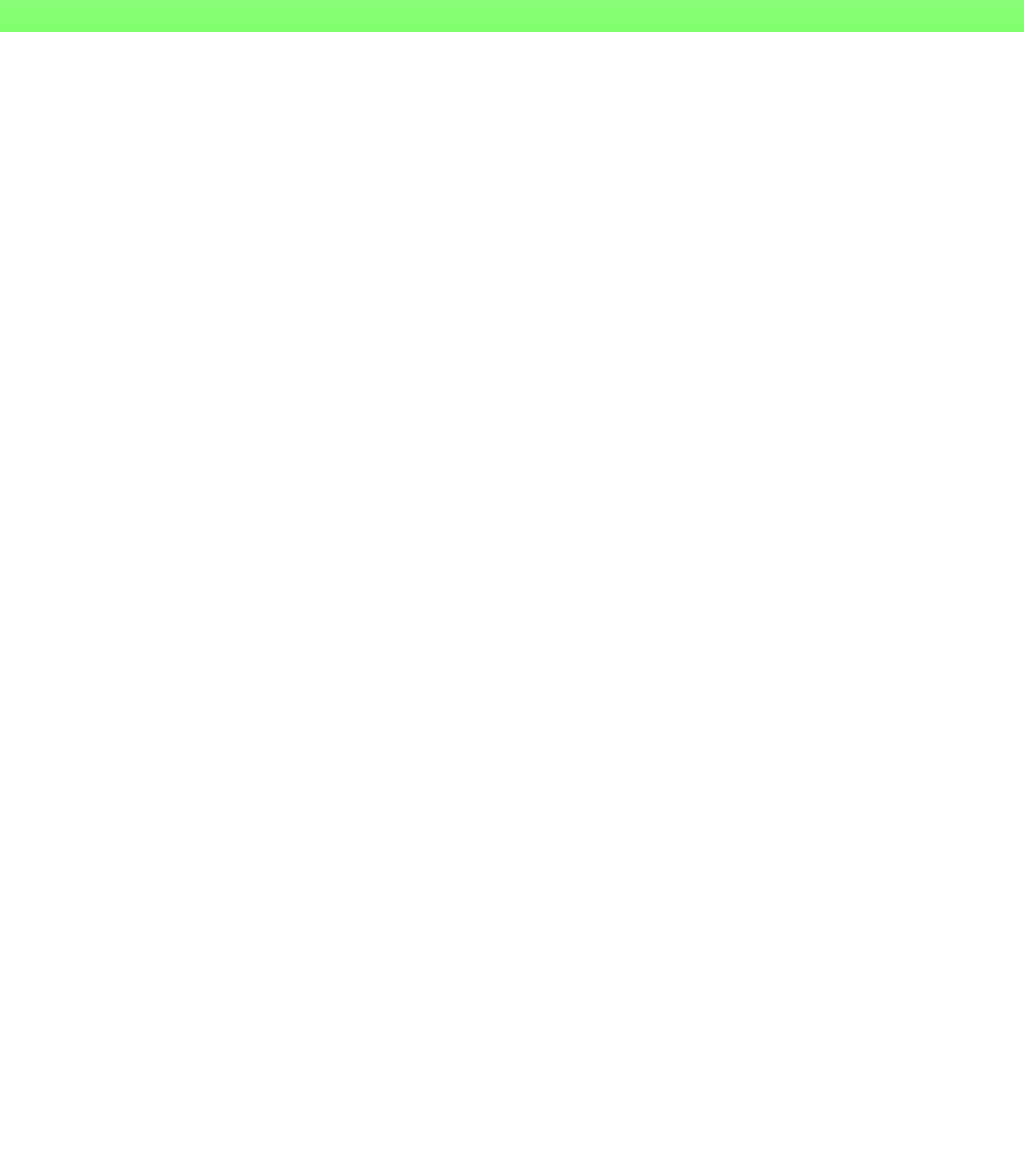
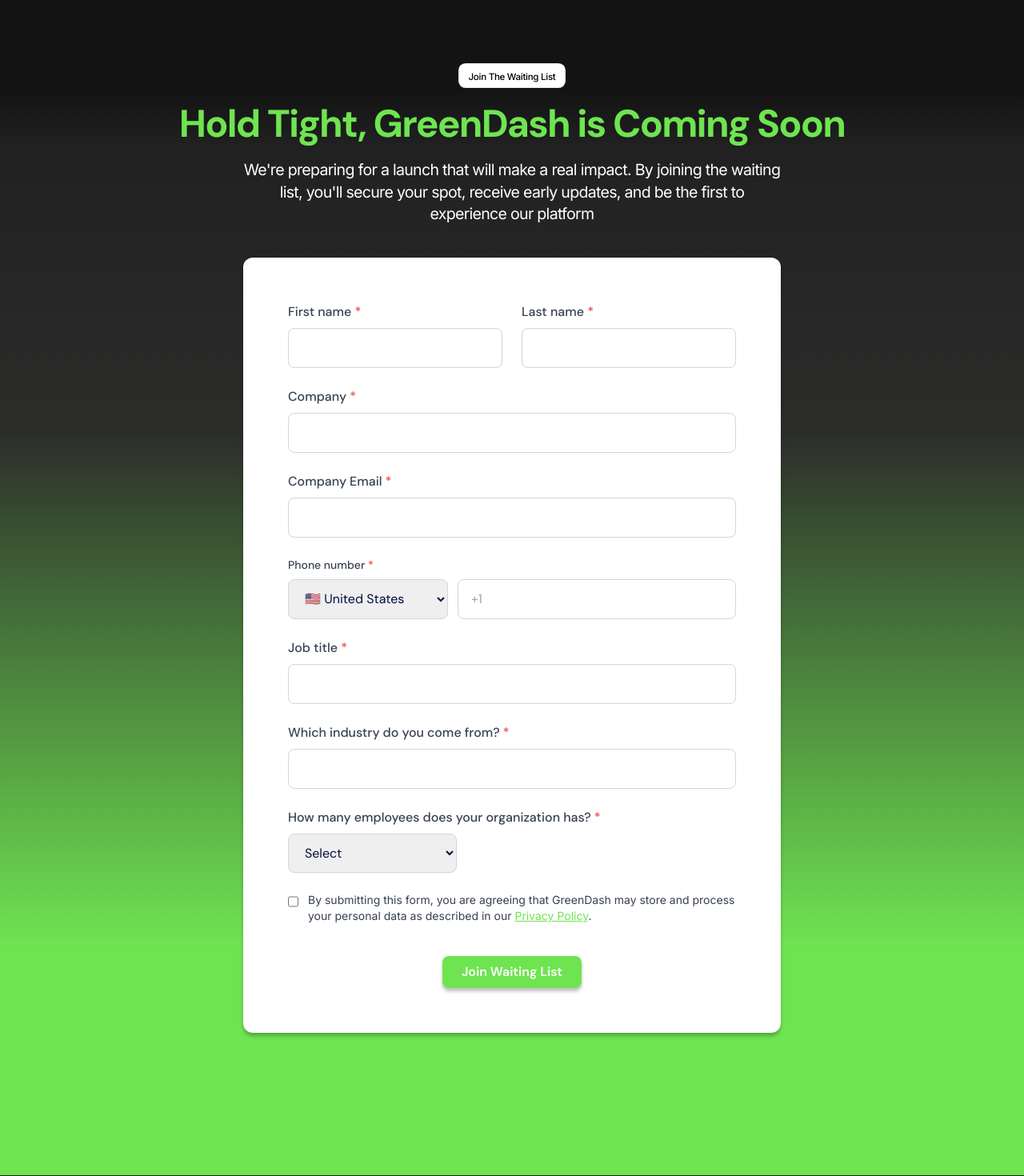
Before and after one commit to Luckzman/greendash-website, a Next.js app: page /getting-started in a window 1280 px wide. Before the commit this address had no page. Shown: the part 760-2230 px from the top of the page at 80% size. Before the commit the page ends 800 px from the top, so only its background shows below. Built offline with nearby package versions, Linux system fonts and the light colour scheme.

Commit message:
complete the professional pages

```diff
--- a/src/app/_getting-started/page.tsx
+++ /dev/null
@@ -1,13 +0,0 @@
-import JoinWaitingListForm from "@/components/JoinWaitingListForm";
-import Hero from "../../components/Hero";
-
-
-
-export default function GettingStartedPage() {
-  return (
-    <>
-      <Hero isForProfessionalsPage={true} />
-      <JoinWaitingListForm isForProfessionalsPage={true} />
-    </>
-  );
-}
--- /dev/null
+++ b/src/app/getting-started/page.tsx
@@ -0,0 +1,16 @@
+import Hero from "@/components/common/Hero";
+// import Join from "@/components/home/Join";
+import JoinWaitingListForm from "../../components/JoinWaitingListForm";
+import Layout from "@/components/layout/Index";
+// import Hero from "../../components/Hero";
+
+
+
+export default function GettingStartedPage() {
+  return (
+    <Layout>
+      <Hero isForProfessionalsPage={true} />
+      <JoinWaitingListForm isForProfessionalsPage={true} />
+    </Layout>
+  );
+}
--- a/src/app/professional-contact-us/page.tsx
+++ b/src/app/professional-contact-us/page.tsx
@@ -1,12 +1,16 @@
-import Hero from "../../components/Hero";
+// import Hero from "../../components/Hero";
 import ContactUsForm from "@/components/ContactUs";
+import Layout from "@/components/layout/Index";
+import React from "react";
+import Hero from "@/components/common/Hero";
+
 
 
 export default function ProfessionalContactUsPage() {
   return (
-    <>
+    <Layout>
       <Hero isForProfessionalsPage={true} />
       <ContactUsForm isForProfessionalsPage={true} />
-    </>
+    </Layout>
   );
 }
--- a/src/components/ContactUs.tsx
+++ b/src/components/ContactUs.tsx
@@ -191,24 +191,30 @@
       <section className="relative lg:pt-vw44 lg:pb-vw200 py-[60px] sm:py-[120px]">
         <span
           style={{
-            background:
-              "linear-gradient(180deg, #7FFF6B 3.25%, rgba(173, 255, 160, 0.80) 30.18%, rgba(239, 255, 236, 0.50) 66.1%, rgba(241, 255, 238, 0.10) 96.62%)",
+            background: isForProfessionalsPage
+            ? 'linear-gradient(to bottom, #131313 5%, #202120 10%, #2C2D2B 35%, #6FE451 80%, #6FE451 100%)'
+            : "linear-gradient(180deg, #7FFF6B 3.25%, rgba(173, 255, 160, 0.80) 30.18%, rgba(239, 255, 236, 0.50) 66.1%, rgba(241, 255, 238, 0.10) 96.62%)",
           }}
           className="atlwh_Full pointer-events-none"
         ></span>
         <span
           style={{
-            background: "linear-gradient(181deg, #FFF 42.57%, #7FFF6B 99.81%)",
+            background: isForProfessionalsPage
+            ? '#6FE451'
+            : "linear-gradient(181deg, #FFF 42.57%, #7FFF6B 99.81%)",
           }}
           className="atlwh_Full lg:h-vw190 h-[30%] top-[unset] bottom-0 pointer-events-none"
         ></span>
         <div className="relative z-[2]">
           <Content
             tag="Contact Us"
+            headingClasses={`${isForProfessionalsPage ? 'text-[#6FE451]' : 'text-black'}`}
             heading="Let&apos;s talk!"
             desc="Still have questions or in need of further help? Send us a message and one of our team members will be in touch with you in the next 24h"
             wrapperWidth={"lg:w-[65.9027777778vw]"}
             descWidth={"lg:w-[53vw]"}
+            descColor={`${isForProfessionalsPage ? 'text-white' : ''}`}
+            isForProfessionalsPage={isForProfessionalsPage}
           />
 
           {/* Form Section */}
--- a/src/components/JoinWaitingListForm.tsx
+++ b/src/components/JoinWaitingListForm.tsx
@@ -240,14 +240,17 @@
       <section className="relative lg:pt-vw44 lg:pb-vw200 py-[60px] sm:py-[120px]">
         <span
           style={{
-            background:
-              "linear-gradient(180deg, #7FFF6B 3.25%, rgba(173, 255, 160, 0.80) 30.18%, rgba(239, 255, 236, 0.50) 66.1%, rgba(241, 255, 238, 0.10) 96.62%)",
+            background: isForProfessionalsPage
+            ? 'linear-gradient(to bottom, #131313 5%, #202120 10%, #2C2D2B 35%, #6FE451 80%, #6FE451 100%)'
+            : "linear-gradient(180deg, #7FFF6B 3.25%, rgba(173, 255, 160, 0.80) 30.18%, rgba(239, 255, 236, 0.50) 66.1%, rgba(241, 255, 238, 0.10) 96.62%)",
           }}
           className="atlwh_Full pointer-events-none"
         ></span>
         <span
           style={{
-            background: "linear-gradient(181deg, #FFF 42.57%, #7FFF6B 99.81%)",
+            background: isForProfessionalsPage
+            ? '#6FE451'
+            : "linear-gradient(181deg, #FFF 42.57%, #7FFF6B 99.81%)",
           }}
           className="atlwh_Full lg:h-vw190 h-[30%] top-[unset] bottom-0 pointer-events-none"
         ></span>
@@ -258,12 +261,15 @@
               esgMaturityCertification ? 'Let\'s start your ESG Maturity Certification journey' :
               csrdVsmeCertification ? 'Let\'s start your CSRD/VSME Certification journey' :
               'Hold Tight, GreenDash is Coming Soon'}
+            headingClasses={`${isForProfessionalsPage ? 'text-[#6FE451]' : 'text-black'}`}
             desc={essentialKit ?
               'Answer to the questions below and download your FREE CSRD/VSME Essentials Kit, so you can start your reporting journey!' :
               esgMaturityCertification || csrdVsmeCertification ? 'Please provide us some initial information and book your first call with us!' :
               "We're preparing for a launch that will make a real impact. By joining the waiting list, you'll secure your spot, receive early updates, and be the first to experience our platform"}
             wrapperWidth={"lg:w-[65.9027777778vw]"}
             descWidth={"lg:w-[53vw]"}
+            descColor={`${isForProfessionalsPage ? 'text-white' : ''}`}
+            isForProfessionalsPage={isForProfessionalsPage}
           />
 
           {/* Form Section */}
--- a/src/components/home/features-section/FeaturesSection.tsx
+++ b/src/components/home/features-section/FeaturesSection.tsx
@@ -67,7 +67,7 @@
     >
       <span
         style={{
-          background:isForProfessionalsPage
+          background: isForProfessionalsPage
           ? 'linear-gradient(to bottom, #131313 5%, #202120 10%, #2C2D2B 25%, #6FE451 60%, #7FFF6B 100%)'
           : "linear-gradient(180deg, #7FFF6B 3.25%, rgba(173, 255, 160, 0.80) 30.18%, rgba(239, 255, 236, 0.50) 66.1%, rgba(241, 255, 238, 0.10) 96.62%)",
         }}
--- a/src/components/layout/header/Header.tsx
+++ b/src/components/layout/header/Header.tsx
@@ -171,7 +171,7 @@
             </ul>
             <div className="flex flex-wrap justify-between lg:items-center lg:gap-x-vw24 gap-4 w-full lg:w-auto">
               <div onClick={toggleSidebar}>
-                <StandardBtn text="contact Us" link={"/contact-us"} greenVersion />
+                <StandardBtn text="contact Us" link={isForProfessionalsPage ? '/professional-contact-us' : "/contact-us"} greenVersion />
               </div>
 
               <div onClick={toggleSidebar}>
```
